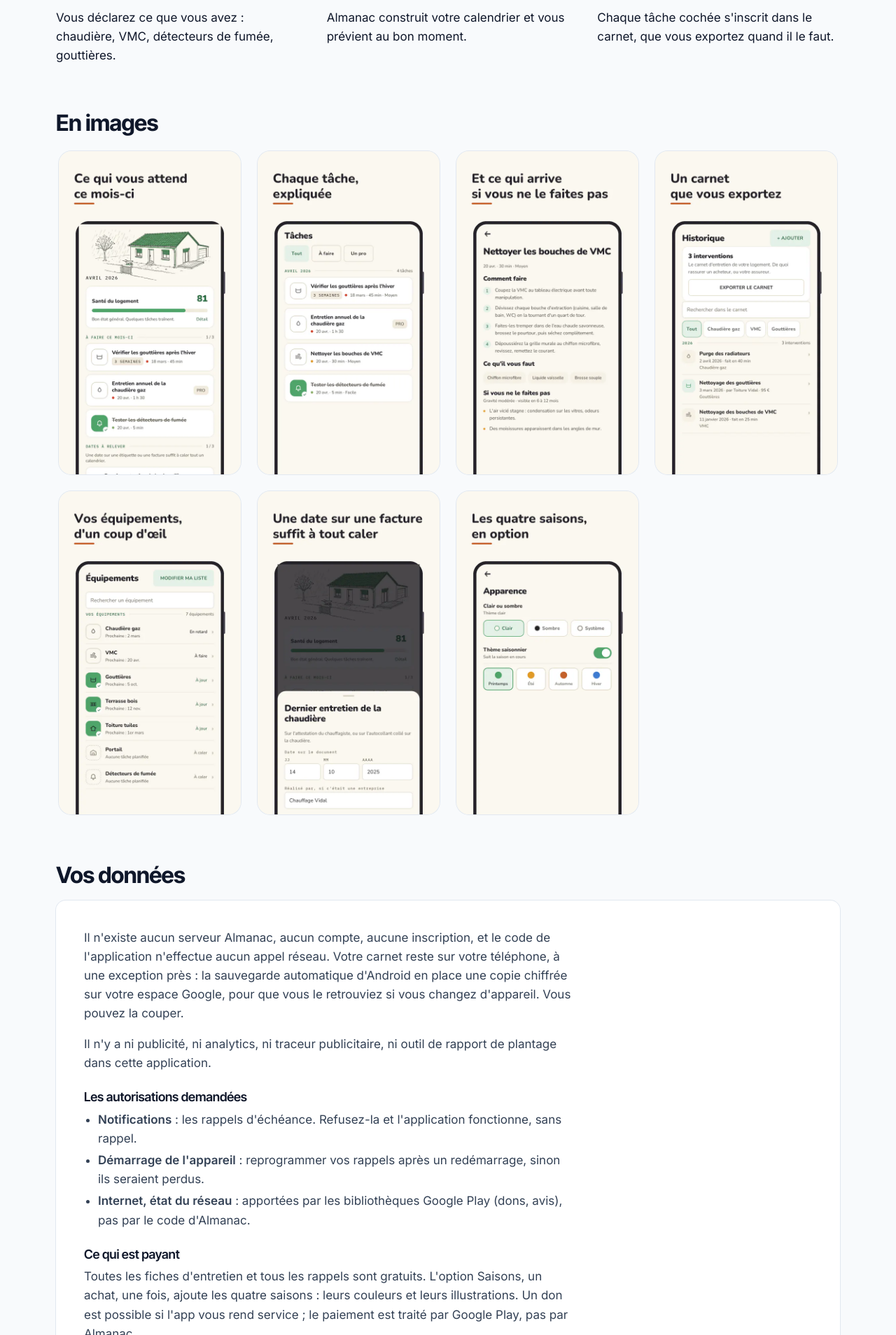
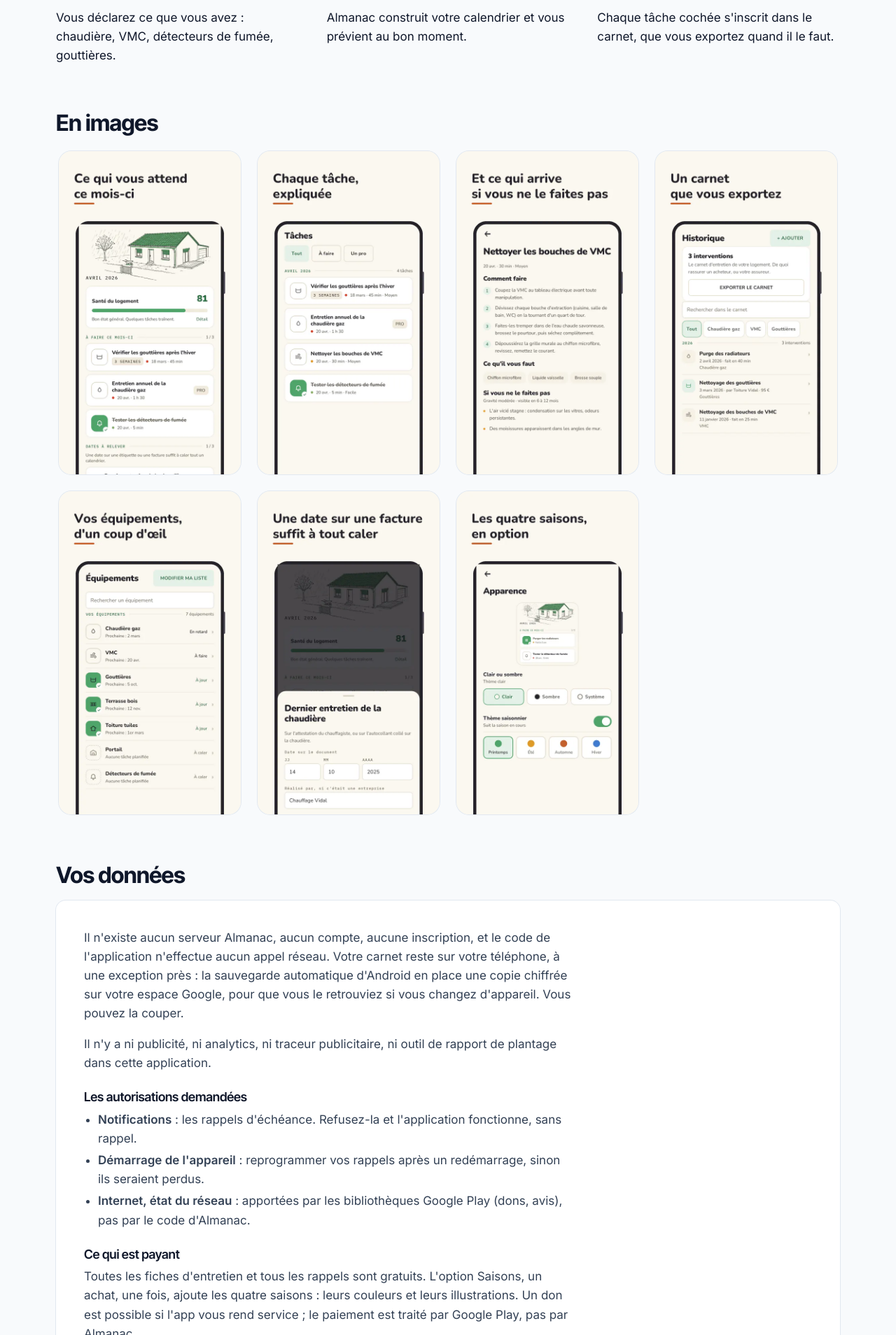
Before and after one commit to michaelfery/michaelfery.github.io, a Jekyll site: the page built from almanac/index.html, in a window 1280 px wide. Shown: the part 1099-3007 px from the top of the page at 70% size. Built offline with Jekyll 4.4.1, drawn with Linux system fonts in a browser that asks for light colours.

Commit message:
Almanac : le visuel Apparence montre l'aperçu de l'accueil, en français et en anglais
Repris de store/upload (fiche Play 7) à 540 × 960, comme les six autres.

Co-Authored-By: Claude Opus 5.5 <noreply@anthropic.com>

```diff
--- a/almanac/en/index.html
+++ b/almanac/en/index.html
@@ -157,7 +157,7 @@
             <img src="../assets/shots/en/06-date.webp" alt="'One date off an invoice sets the whole calendar' The 'Last furnace service' sheet: where to find the date, October 14, 2025, and the company that did it." width="540" height="960" loading="lazy">
           </figure>
           <figure>
-            <img src="../assets/shots/en/07-saisons.webp" alt="'The four seasons, an optional extra' The Appearance screen: light, dark or system theme, and the seasonal theme, spring, summer, fall or winter." width="540" height="960" loading="lazy">
+            <img src="../assets/shots/en/07-saisons.webp" alt="'The four seasons, an optional extra' The Appearance screen: a preview of the home screen, then the light, dark or system theme, and the seasonal theme, spring, summer, fall or winter." width="540" height="960" loading="lazy">
           </figure>
         </div>
       </div>
--- a/almanac/index.html
+++ b/almanac/index.html
@@ -158,7 +158,7 @@
             <img src="assets/shots/fr/06-date.webp" alt="« Une date sur une facture suffit à tout caler » La fenêtre « Dernier entretien de la chaudière » : où trouver la date, le 14 octobre 2025, et l'entreprise qui l'a fait." width="540" height="960" loading="lazy">
           </figure>
           <figure>
-            <img src="assets/shots/fr/07-saisons.webp" alt="« Les quatre saisons, en option » L'écran Apparence : thème clair, sombre ou système, et le thème saisonnier, printemps, été, automne ou hiver." width="540" height="960" loading="lazy">
+            <img src="assets/shots/fr/07-saisons.webp" alt="« Les quatre saisons, en option » L'écran Apparence : un aperçu de l'accueil, puis le thème clair, sombre ou système, et le thème saisonnier, printemps, été, automne ou hiver." width="540" height="960" loading="lazy">
           </figure>
         </div>
       </div>
```
Also changed, not shown: almanac/assets/shots/en/07-saisons.webp, almanac/assets/shots/fr/07-saisons.webp.
